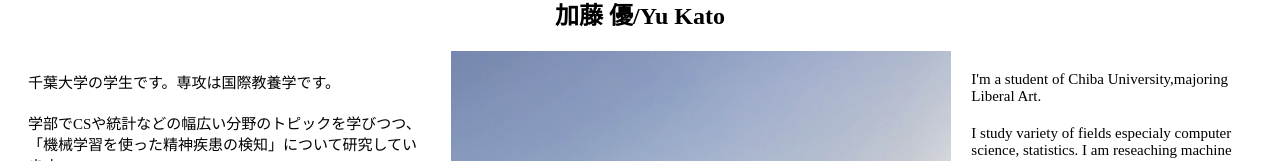
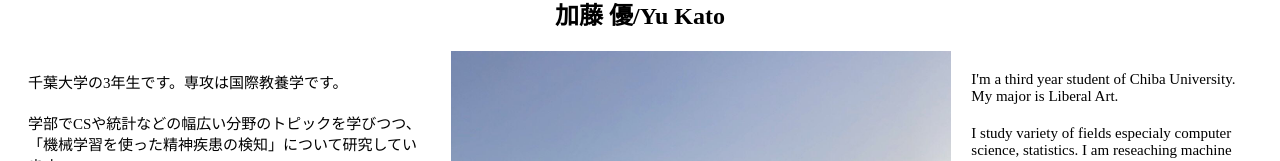
Before and after one commit to yutify/my-portfolio-site, a Vue app: page /about in a window 1280 px wide. Shown: the part 198-359 px from the top of the page. Built offline with nearby package versions, Linux system fonts and the light colour scheme; the HTML template or start-up script is replaced by a standard one.

Commit message:
[update] about

```diff
--- a/public/index.html
+++ /dev/null
@@ -1,17 +0,0 @@
-<!DOCTYPE html>
-<html lang="en">
-  <head>
-    <meta charset="utf-8">
-    <meta http-equiv="X-UA-Compatible" content="IE=edge">
-    <meta name="viewport" content="width=device-width,initial-scale=1.0,minimum-scale=1.0">
-    <link rel="icon" href="<%= BASE_URL %>space.png">
-    <title>yutify</title>
-  </head>
-  <body>
-    <noscript>
-      <strong>We're sorry but portfolio doesn't work properly without JavaScript enabled. Please enable it to continue.</strong>
-    </noscript>
-    <div id="app"></div>
-    <!-- built files will be auto injected -->
-  </body>
-</html>
--- a/src/views/About.vue
+++ b/src/views/About.vue
@@ -5,7 +5,7 @@
     <h2>加藤 優/Yu Kato</h2>
     <div class="boxes">
       <div style="text-align:left">
-        <p>千葉大学の学生です。専攻は国際教養学です。</p>
+        <p>千葉大学の3年生です。専攻は国際教養学です。</p>
         <p>学部でCSや統計などの幅広い分野のトピックを学びつつ、「機械学習を使った精神疾患の検知」について研究しています。</p>
         <p>修士まで行く予定です。</p>
         <p>サーバサイド、インフラ、フロント、データ分析の仕事に取り組んできました。</p>
@@ -19,7 +19,7 @@
         <img src="../../public/yukato.jpg"/>
       </div>
       <div style="text-align:left">
-        <p>I'm a student of Chiba University,majoring Liberal Art.</p>
+        <p>I'm a third year student of Chiba University. My major is Liberal Art.</p>
         <p>I study variety of fields especialy computer science, statistics. I am reseaching machine learning.</p>
         <p>I am going to graduate school.</p>
         <p>I worked at serverside,infra and front sometimes data analysis.</p>
```
